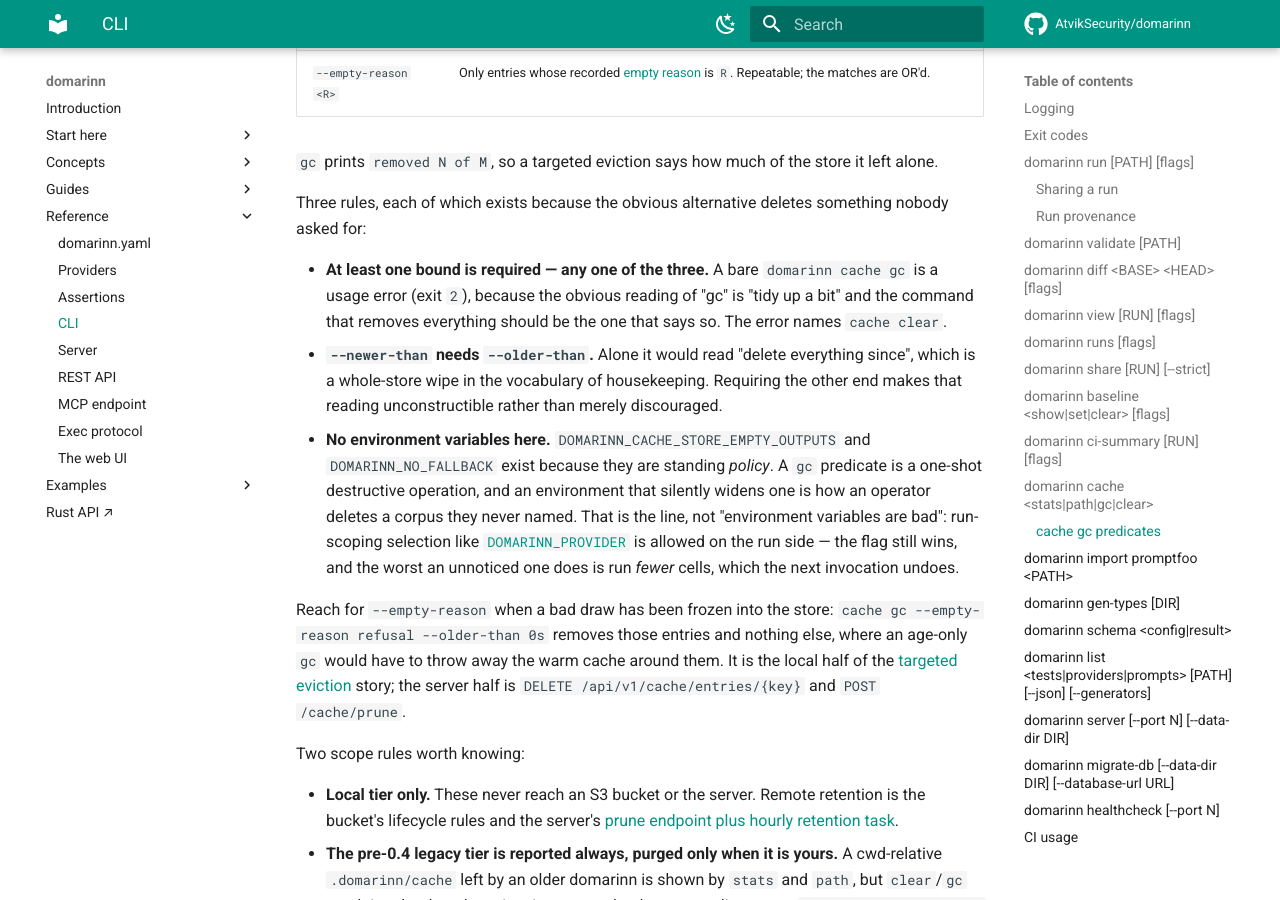
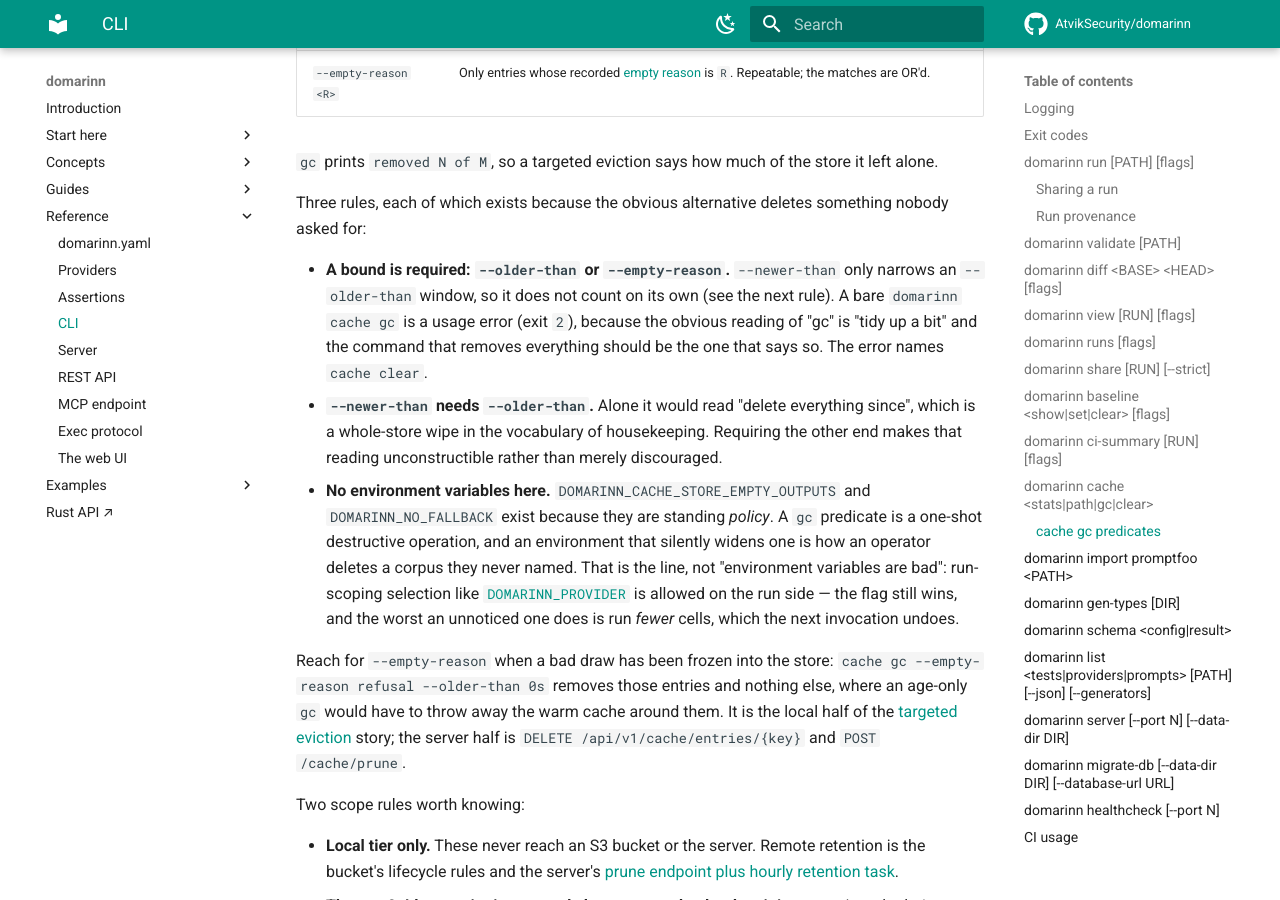
Before and after one commit to AtvikSecurity/domarinn, an MkDocs documentation site: the page built from docs/reference/cli.md, in a window 1280 px wide and 900 px high, scrolled down 13013 px. Built offline with MkDocs 1.6.1 and Material for MkDocs 9.7.7, drawn with Linux system fonts in a browser that asks for light colours; comment, search, counter and statistics services are not loaded.

Commit message:
fix(cli): stop offering --newer-than as a standalone cache gc bound
The bare-gc error listed --newer-than as a valid bound, but --newer-than
alone is refused by the very next guard. The hint now names --older-than
and --empty-reason and says --newer-than only narrows a window. The cache
docs said the same wrong thing, and caching.md still claimed --newer-than
is never applied to the legacy tier, which stopped being true when the
legacy tier began receiving the unmodified filter.

```diff
--- a/docs/reference/cli.md
+++ b/docs/reference/cli.md
@@ -292,7 +292,7 @@ Manage the **local** content-addressed cache. All of these take a suite path (de
 
 Three rules, each of which exists because the obvious alternative deletes something nobody asked for:
 
-- **At least one bound is required — any one of the three.** A bare `domarinn cache gc` is a usage error (exit `2`), because the obvious reading of "gc" is "tidy up a bit" and the command that removes everything should be the one that says so. The error names `cache clear`.
+- **A bound is required: `--older-than` or `--empty-reason`.** `--newer-than` only narrows an `--older-than` window, so it does not count on its own (see the next rule). A bare `domarinn cache gc` is a usage error (exit `2`), because the obvious reading of "gc" is "tidy up a bit" and the command that removes everything should be the one that says so. The error names `cache clear`.
 - **`--newer-than` needs `--older-than`.** Alone it would read "delete everything since", which is a whole-store wipe in the vocabulary of housekeeping. Requiring the other end makes that reading unconstructible rather than merely discouraged.
 - **No environment variables here.** `DOMARINN_CACHE_STORE_EMPTY_OUTPUTS` and `DOMARINN_NO_FALLBACK` exist because they are standing *policy*. A `gc` predicate is a one-shot destructive operation, and an environment that silently widens one is how an operator deletes a corpus they never named. That is the line, not "environment variables are bad": run-scoping selection like [`DOMARINN_PROVIDER`](#domarinn-run-path-flags) is allowed on the run side — the flag still wins, and the worst an unnoticed one does is run *fewer* cells, which the next invocation undoes.
 
```
Also changed, not shown: docs/concepts/caching.md (+2 -2 lines), 2 other files.
